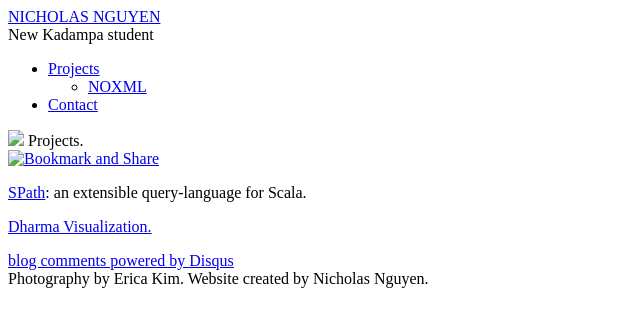
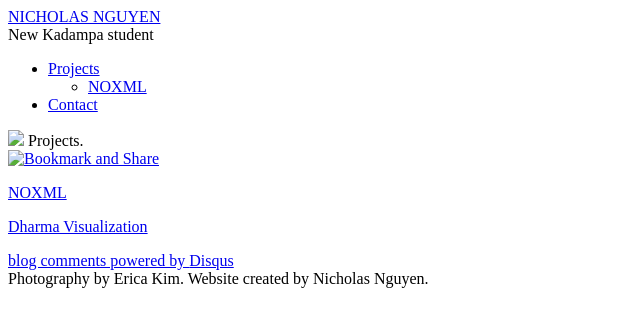
Before and after one commit to nicnguyen/nicnguyen.github.com, a Jekyll site: the page built from projects.html, in a window 1280 px wide. Shown: the top 327 px of the page, without its empty margins (0-640 px from the left). Built offline with Jekyll 4.4.1, drawn with Linux system fonts in a browser that asks for light colours; nearby versions of some CDN libraries; library files that are not in the unit come from our copies; Markdown is read by kramdown in place of the engine named in the settings; comment, search, counter and statistics services are not loaded.

Commit message:
projects

```diff
--- a/projects.html
+++ b/projects.html
@@ -8,6 +8,6 @@ title: Projects.
     #gallery {margin-left:50px;}
 </style>
 
-<p><a href="{{site.host}}/projects/spath.html">SPath</a>: an extensible query-language for Scala.</p>
+<p><a href="{{site.host}}/projects/spath.html">NOXML</a></p>
 
-<p><a href="{{site.host}}/projects/dharmavis.html">Dharma Visualization.</a></p>
+<p><a href="{{site.host}}/projects/dharmavis.html">Dharma Visualization</a></p>
```
